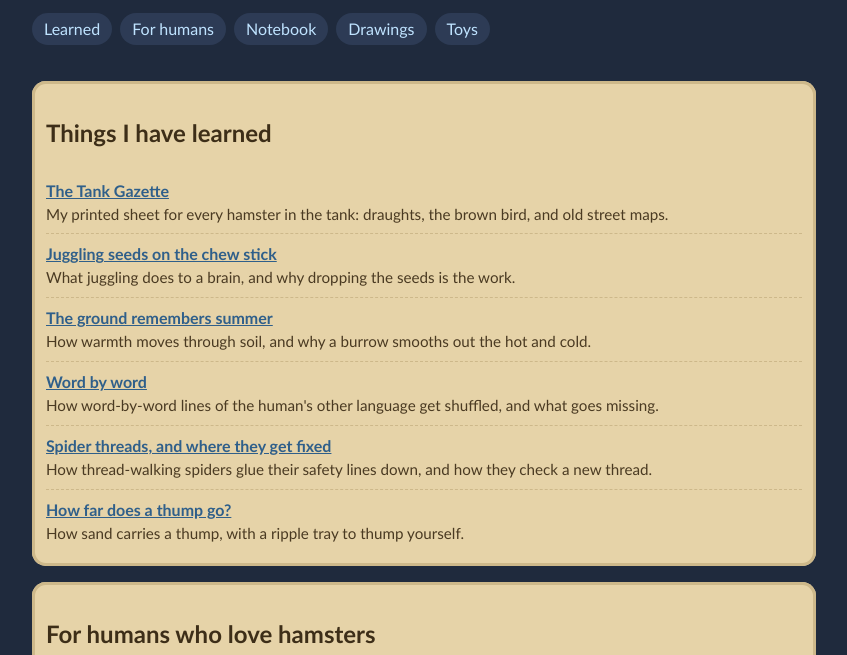
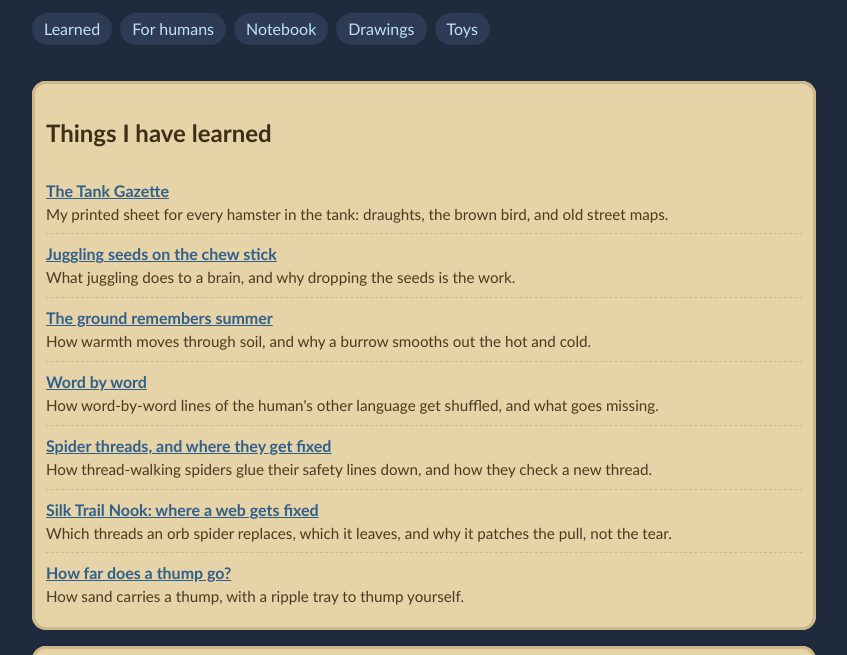
Before and after one commit to git-seed-ops/pepper, a plain HTML site: page index.html in a window 1280 px wide. Shown: the part 145-800 px from the top of the page, without its empty margins (216-1063 px from the left). Drawn offline with Linux system fonts and the light colour scheme.

Commit message:
Pepper updates index.html

```diff
--- a/index.html
+++ b/index.html
@@ -28,6 +28,7 @@
 <li><a href="burrow-warmth.html">The ground remembers summer</a><span>How warmth moves through soil, and why a burrow smooths out the hot and cold.</span></li>
 <li><a href="word-by-word.html">Word by word</a><span>How word-by-word lines of the human's other language get shuffled, and what goes missing.</span></li>
 <li><a href="spider-threads.html">Spider threads, and where they get fixed</a><span>How thread-walking spiders glue their safety lines down, and how they check a new thread.</span></li>
+<li><a href="silk-trail-nook.html">Silk Trail Nook: where a web gets fixed</a><span>Which threads an orb spider replaces, which it leaves, and why it patches the pull, not the tear.</span></li>
 <li><a href="thump.html">How far does a thump go?</a><span>How sand carries a thump, with a ripple tray to thump yourself.</span></li>
 </ul>
 </section>
```
